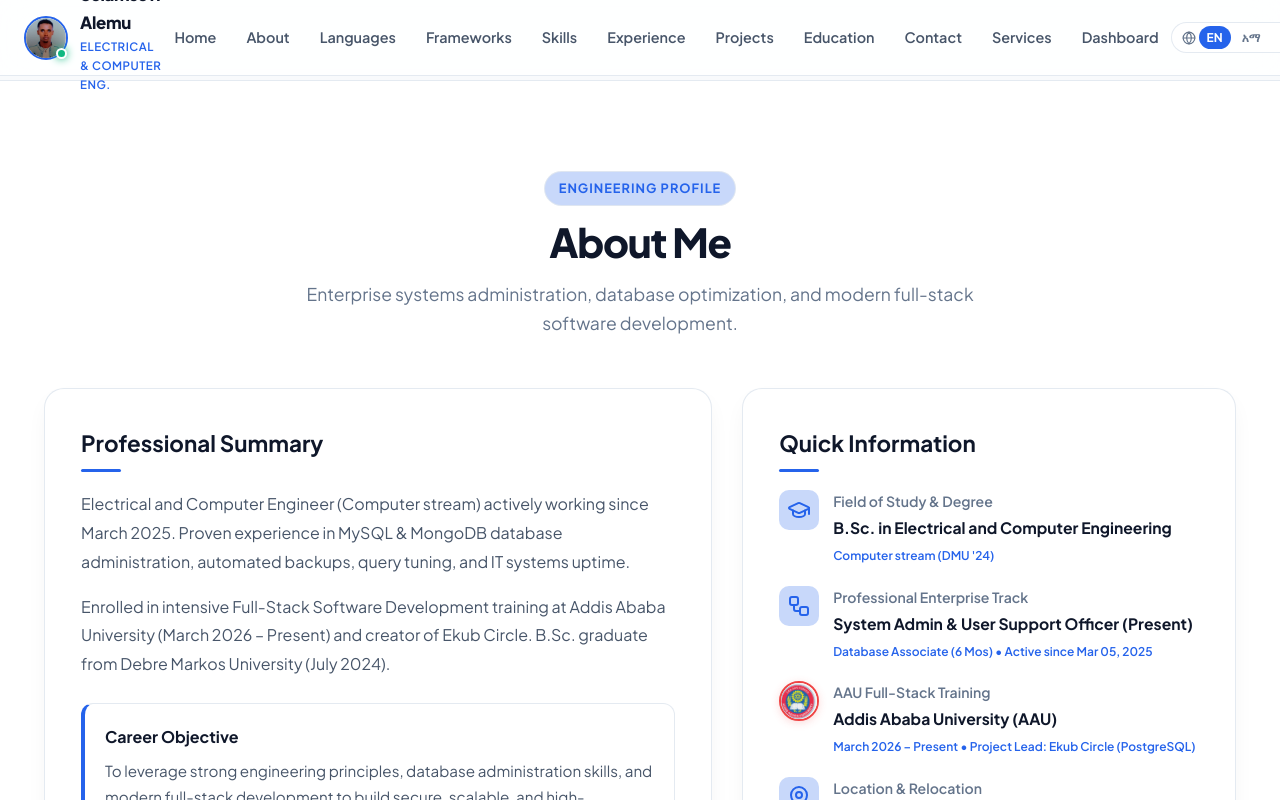
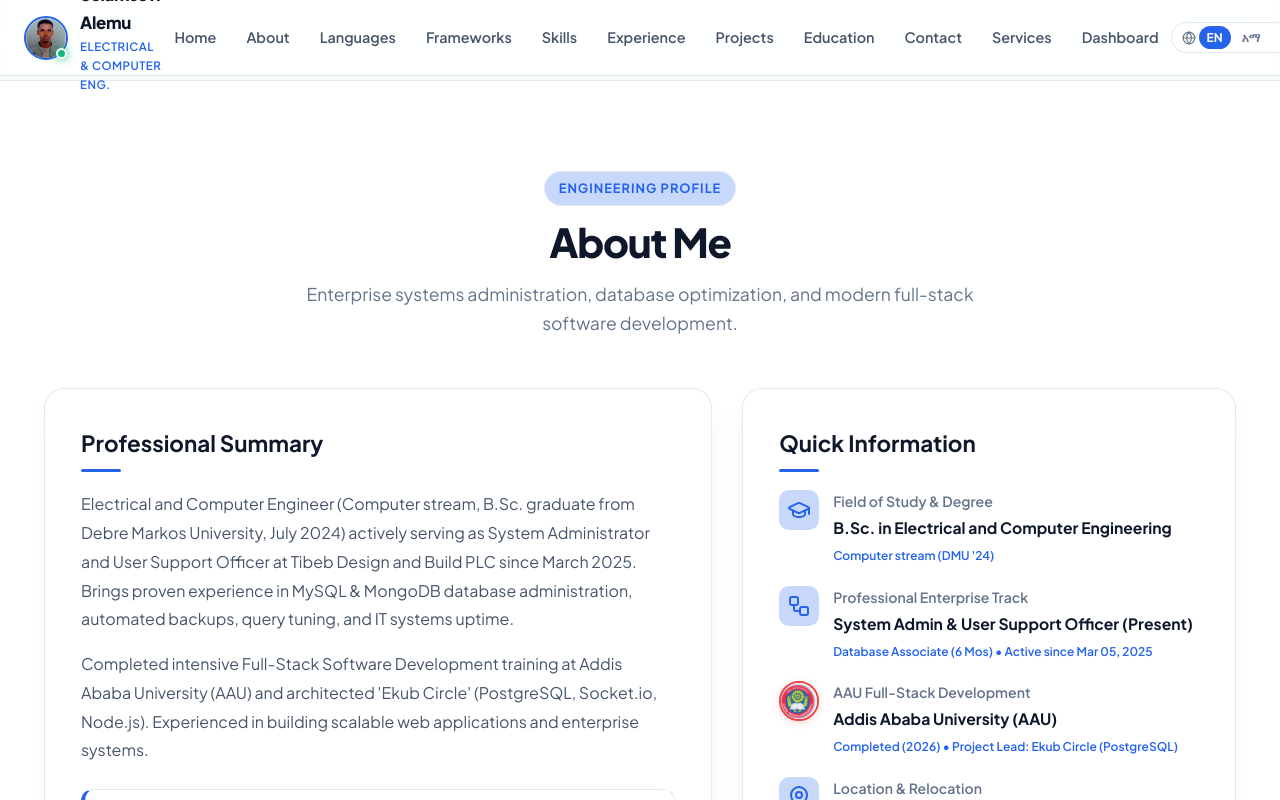
Before and after one commit to selamsewalemu/Selamsew-portfolio2, a React app in the folder frontend/: page /about in a window 1280 px wide. Shown: the top 800 px of the page. Built offline with nearby package versions, Linux system fonts and the light colour scheme; the HTML template or start-up script is replaced by a standard one.

Commit message:
feat: update exact employment details (Tibeb Design and Build PLC) and AAU training completion status across portfolio and CV

```diff
--- a/frontend/src/components/About.jsx
+++ b/frontend/src/components/About.jsx
@@ -128,9 +128,9 @@ function About() {
                   />
                 </div>
                 <div>
-                  <strong>AAU Full-Stack Training</strong>
+                  <strong>AAU Full-Stack Development</strong>
                   <p>Addis Ababa University (AAU)</p>
-                  <small className="fact-tag">March 2026 – Present • Project Lead: Ekub Circle (PostgreSQL)</small>
+                  <small className="fact-tag">Completed (2026) • Project Lead: Ekub Circle (PostgreSQL)</small>
                 </div>
               </div>
 
--- a/frontend/src/components/Education.jsx
+++ b/frontend/src/components/Education.jsx
@@ -95,14 +95,14 @@ function Education() {
                 </span>
                 <span className="edu-grad-date">
                   <Calendar size={15} />
-                  Duration: March 2026 – Present (Still Now)
+                  Status: Completed Graduate (2026)
                 </span>
               </div>
             </div>
           </div>
 
           <p className="edu-description">
-            Undergoing intensive full-stack software development training at Addis Ababa University
+            Completed intensive full-stack software development training at Addis Ababa University
             covering modern web architectures, asynchronous JavaScript, Node.js/Express REST APIs,
             PostgreSQL relational modeling, and real-time Socket.io. Architected and deployed signature
             capstone project: <strong>Ekub Circle</strong>.
--- a/frontend/src/components/Hero.jsx
+++ b/frontend/src/components/Hero.jsx
@@ -84,34 +84,34 @@ GitHub: ${personalInfo.github}
 --------------------------------------------------------------------------------
 1. PROFESSIONAL PROFILE & SUMMARY
 --------------------------------------------------------------------------------
-Electrical and Computer Engineer (Computer stream) actively working since March 2025.
+Electrical and Computer Engineer (Computer stream, B.Sc. Debre Markos University, July 2024).
+Actively serving as System Administrator & User Support Officer at Tibeb Design and Build PLC since March 2025.
 Proven enterprise experience in MySQL/MongoDB database administration, automated backups,
-query tuning, and system administration ensuring 99.8% ERP platform uptime.
+query tuning, and system administration ensuring 99.8% platform uptime.
 
-Enrolled in intensive Full-Stack Software Development training at Addis Ababa University
-(AAU) (March 2026 – Present) and architect of "Ekub Circle" (PostgreSQL, Socket.io, Node.js).
-Graduated with B.Sc. in Electrical and Computer Engineering from Debre Markos University (July 2024).
+Graduate of intensive Full-Stack Software Development training at Addis Ababa University (AAU)
+and architect of "Ekub Circle" (PostgreSQL, Socket.io, Node.js).
 
 --------------------------------------------------------------------------------
 2. PROFESSIONAL EXPERIENCE
 --------------------------------------------------------------------------------
 [1] System Administrator & User Support Officer
-    Enterprise ERP & Software Solutions | Ethiopia
+    Tibeb Design and Build PLC | Ethiopia
     Period: September 2025 – Present (Still Active)
     • Ensuring 99.8% enterprise ERP platform stability, server availability, and LAN uptime.
     • Delivering fast-tier technical user support across administrative departments.
     • Managing local network switches/routers, enforcing backup schedules and access security.
 
 [2] Database Associate / Administrator
-    Enterprise ERP & Software Solutions | Ethiopia
+    Tibeb Design and Build PLC | Ethiopia
     Period: March 05, 2025 – September 2025 (6 Months Specialization)
     • Administered MySQL relational schemas and MongoDB collections for enterprise ERP modules.
     • Authored automated daily backup scripts and tuned indexing, eliminating duplicate records.
     • Accelerated departmental reporting queries by 40%.
 
-[3] Full-Stack Software Development Trainee & Ekub Circle Project Lead
+[3] Full-Stack Software Development Graduate & Ekub Circle Project Lead
     Addis Ababa University (AAU) — Software Training Initiative
-    Period: March 2026 – Present (Still Active)
+    Period: Completed (2026)
     • Architected and developed "Ekub Circle" rotating savings platform.
     • Tech stack: JavaScript (ES6+), Node.js, Express, PostgreSQL, Tailwind CSS, Socket.io.
 
@@ -132,7 +132,7 @@ Graduated with B.Sc. in Electrical and Computer Engineering from Debre Markos Un
   Graduation Date: July 05, 2024 G.C.
 
 • Addis Ababa University (AAU)
-  Full-Stack Software Development Intensive Training (March 2026 – Present)
+  Full-Stack Software Development Intensive Training (Completed 2026)
 
 --------------------------------------------------------------------------------
 4. TECHNICAL SKILLS & PROGRAMMING LANGUAGES
--- a/frontend/src/data/portfolioData.js
+++ b/frontend/src/data/portfolioData.js
@@ -8,7 +8,7 @@ export const personalInfo = {
     "Computer Systems Specialist",
   ],
   tagline:
-    "Electrical and Computer Engineer (Computer stream) bridging enterprise systems administration, database optimization, and modern full-stack web applications.",
+    "Electrical and Computer Engineer (Computer stream) serving as System Administrator & User Support Officer at Tibeb Design and Build PLC, with hands-on expertise in database optimization, ERP uptime, and modern full-stack web applications.",
   email: "selamsewalemu1@gmail.com",
   phone: "+251 92 345 6789",
   location: "Addis Ababa / Debre Markos, Ethiopia",
@@ -17,8 +17,8 @@ export const personalInfo = {
   linkedin: "https://linkedin.com/in/selamsew-alemu",
   telegram: "https://t.me/selamsewalemu",
   stats: [
-    { label: "Active Experience", value: "Since Mar 2025", subtitle: "SysAdmin & DB Associate" },
-    { label: "AAU Training", value: "Mar 2026 – Present", subtitle: "Full-Stack Dev (Active)" },
+    { label: "Active Experience", value: "Since Mar 2025", subtitle: "Tibeb Design & Build" },
+    { label: "AAU Training", value: "Completed", subtitle: "Full-Stack Dev Graduate" },
     { label: "Completed Projects", value: "5 Core Apps", subtitle: "Enterprise & Web" },
     { label: "ERP System Uptime", value: "99.8%", subtitle: "High Availability" },
   ],
@@ -401,7 +401,7 @@ export const skillCategories = [
 export const experience = [
   {
     role: "System Administrator & User Support Officer",
-    company: "Enterprise ERP & Software Solutions",
+    company: "Tibeb Design and Build PLC",
     location: "Ethiopia",
     period: "September 2025 – Present (Still Now)",
     type: "Full-Time (Promoted)",
@@ -416,7 +416,7 @@ export const experience = [
   },
   {
     role: "Database Associate / Administrator",
-    company: "Enterprise ERP & Software Solutions",
+    company: "Tibeb Design and Build PLC",
     location: "Ethiopia",
     period: "March 05, 2025 – September 2025 (6 Months)",
     type: "Full-Time",
@@ -430,17 +430,17 @@ export const experience = [
     tech: ["Database Administration", "MySQL", "MongoDB", "Query Optimization", "Database Schemas", "Backups & Recovery", "SQL"],
   },
   {
-    role: "Full-Stack Software Development Trainee & Ekub Circle Project Lead",
+    role: "Full-Stack Software Development Graduate & Ekub Circle Project Lead",
     company: "Addis Ababa University (AAU) — Software Training Initiative",
     location: "Addis Ababa, Ethiopia",
-    period: "March 2026 – Present (Still Now)",
+    period: "Completed (2026)",
     type: "Intensive Software Training",
-    badge: "Active Training (AAU)",
+    badge: "AAU Graduate",
     highlights: [
-      "Enrolled in intensive full-stack software development training in modern engineering practices at AAU.",
+      "Completed intensive full-stack software development training in modern engineering practices at AAU.",
       "Architected and deployed 'Ekub Circle' — an automated digital community savings platform using JavaScript (ES6+), Node.js, Express, and PostgreSQL.",
       "Engineered real-time lottery draws (Socket.io), relational ledgers, and automated contribution tracking in PostgreSQL.",
-      "Mastering modular REST APIs, JWT authentication, responsive Tailwind CSS styling, and agile team workflows.",
+      "Mastered modular REST APIs, JWT authentication, responsive Tailwind CSS styling, and agile team workflows.",
     ],
     tech: ["JavaScript (ES6+)", "Node.js", "Express.js", "PostgreSQL", "Tailwind CSS", "Socket.io", "REST APIs", "Git"],
   },
@@ -578,7 +578,7 @@ export const projects = [
   {
     id: "ekub-circle",
     title: "Ekub Circle — Digital Rotating Savings Platform",
-    subtitle: "Addis Ababa University (AAU) Full-Stack Project (March 2026 – Present)",
+    subtitle: "Addis Ababa University (AAU) Full-Stack Project Lead Capstone",
     category: "Full Stack",
     image: "https://images.unsplash.com/photo-1559526324-4b87b5e36e44?q=80&w=900",
     overview:
@@ -656,19 +656,19 @@ export const educationData = {
     {
       title: "Full-Stack Software Development Training",
       issuer: "Addis Ababa University (AAU)",
-      date: "March 2026 – Present (Still Now)",
+      date: "Completed (2026)",
       skills: "Full-Stack Web Engineering, JavaScript (ES6+), Node.js, Express, PostgreSQL, Socket.io, REST APIs, Ekub Circle Capstone",
     },
     {
       title: "Enterprise Database Administration & Operations (6-Month Role)",
-      issuer: "Professional Systems Practice",
+      issuer: "Tibeb Design and Build PLC",
       date: "March 2025 – September 2025",
       skills: "MySQL, MongoDB, Schema Modeling, Performance Tuning, Backups, Data Integrity",
     },
     {
       title: "Enterprise ERP System Administration & DB Integration",
-      issuer: "Professional Systems Practice",
-      date: "2024 – 2025",
+      issuer: "Tibeb Design and Build PLC",
+      date: "September 2025 – Present",
       skills: "ERP Deployment, DB Mapping, User Support, System Maintenance",
     },
     {
--- a/frontend/src/i18n/i18n.js
+++ b/frontend/src/i18n/i18n.js
@@ -19,13 +19,13 @@ const resources = {
         hireMe: "Hire Me",
       },
       hero: {
-        badge: "Active Professional • SysAdmin & DB Associate • AAU Trainee",
+        badge: "Active Professional • Tibeb Design & Build • AAU Graduate",
         greeting: "Hello, I'm",
         title: "SELAMSEW ALEMU",
         role: "Electrical & Computer Engineer (Computer Stream)",
-        subRole: "System Admin & User Support Officer | Database Associate | Full-Stack Developer",
+        subRole: "System Admin & User Support Officer at Tibeb Design and Build PLC | Full-Stack Developer",
         description:
-          "Electrical & Computer Engineer with enterprise experience as System Administrator & Database Associate (since March 2025). AAU Full-Stack Software Trainee (March 2026 – Present) and creator of Ekub Circle.",
+          "Electrical and Computer Engineer (Computer stream, B.Sc. Debre Markos University, July 2024). Actively serving as System Administrator & User Support Officer at Tibeb Design and Build PLC since March 2025. Graduate of intensive Full-Stack Software Development training at AAU and creator of Ekub Circle.",
         exploreProjects: "Explore Projects",
         getInTouch: "Get In Touch",
         downloadCV: "Download CV",
@@ -36,7 +36,7 @@ const resources = {
         stats: {
           experience: "Active Experience",
           expSub: "Since March 2025",
-          training: "AAU Training",
+          training: "AAU Graduate",
           trainSub: "Full-Stack Dev",
           projects: "Completed Projects",
           projSub: "Web & Enterprise",
@@ -50,9 +50,9 @@ const resources = {
         subtitle: "Enterprise systems administration, database optimization, and modern full-stack software development.",
         summaryTitle: "Professional Summary",
         summaryText1:
-          "Electrical and Computer Engineer (Computer stream) actively working since March 2025. Proven experience in MySQL & MongoDB database administration, automated backups, query tuning, and IT systems uptime.",
+          "Electrical and Computer Engineer (Computer stream, B.Sc. graduate from Debre Markos University, July 2024) actively serving as System Administrator and User Support Officer at Tibeb Design and Build PLC since March 2025. Brings proven experience in MySQL & MongoDB database administration, automated backups, query tuning, and IT systems uptime.",
         summaryText2:
-          "Enrolled in intensive Full-Stack Software Development training at Addis Ababa University (March 2026 – Present) and creator of Ekub Circle. B.Sc. graduate from Debre Markos University (July 2024).",
+          "Completed intensive Full-Stack Software Development training at Addis Ababa University (AAU) and architected 'Ekub Circle' (PostgreSQL, Socket.io, Node.js). Experienced in building scalable web applications and enterprise systems.",
         objectiveTitle: "Career Objective",
         objectiveText:
           "To leverage strong engineering principles, database administration skills, and modern full-stack development to build secure, scalable, and high-availability enterprise systems.",
@@ -60,8 +60,8 @@ const resources = {
         degree: "B.Sc. in Electrical and Computer Engineering (Computer Stream)",
         specialization: "Field of Study: Electrical and Computer Engineering (Computer stream)",
         university: "Debre Markos University (July 2024)",
-        training: "Addis Ababa University (AAU) — Full-Stack Software Development Training (March 2026 – Present)",
-        currentRole: "System Admin & User Support Officer (Active Since March 05, 2025)",
+        training: "Addis Ababa University (AAU) — Full-Stack Software Development Training (Completed 2026)",
+        currentRole: "System Admin & User Support Officer at Tibeb Design and Build PLC (Active Since March 2025)",
         location: "Addis Ababa / Debre Markos, Ethiopia",
         languagesSpoken: "English (Professional Working Proficiency), Amharic (Native)",
         statusAvailable: "Available for Full-time Roles, Remote Contracts & Technical Consultancy",
@@ -90,7 +90,7 @@ const resources = {
       experience: {
         badge: "Career Track",
         title: "Professional Experience",
-        subtitle: "Active enterprise career track (March 05, 2025 – Present) and AAU software development training (March 2026 – Present).",
+        subtitle: "Active enterprise career track at Tibeb Design and Build PLC (Since March 2025) and AAU Full-Stack Software Development graduate.",
       },
       projects: {
         badge: "Featured Work",
@@ -105,7 +105,7 @@ const resources = {
       education: {
         badge: "Academic & Accreditations",
         title: "Education & Credentials",
-        subtitle: "Debre Markos University degree, AAU software development training (March 2026 – Present), and certifications.",
+        subtitle: "Debre Markos University degree, AAU Full-Stack Software Development graduation, and professional certifications.",
       },
       contact: {
         badge: "Get In Touch",
@@ -141,13 +141,13 @@ const resources = {
         hireMe: "አግኙኝ",
       },
       hero: {
-        badge: "ንቁ ባለሙያ • ሲስተም አድሚንና ዳታቤዝ አሶሲዬት • አዲስ አበባ ዩኒቨርሲቲ ሰልጣኝ",
+        badge: "ንቁ ባለሙያ • ጥበብ ዲዛይን ኤንድ ቢልድ • አ.አ.ዩ ተመራቂ",
         greeting: "ሰላም፣ እኔ",
         title: "ሰላምሰው አለሙ",
         role: "የኤሌክትሪካልና ኮምፒውተር መሀንዲስ (ኮምፒውተር ስትሪም)",
-        subRole: "የሲስተም አድሚኒስትሬተር እና የቴክኒክ ድጋፍ መኮንን | ዳታቤዝ አሶሲዬት | ፉል-ስታክ ሶፍትዌር አበልጻጊ",
+        subRole: "የሲስተም አድሚኒስትሬተር እና የቴክኒክ ድጋፍ መኮንን በጥበብ ዲዛይን ኤንድ ቢልድ ኃ/የተ/የግ/ማህበር | ፉል-ስታክ ሶፍትዌር አበልጻጊ",
         description:
-          "የኤሌክትሪካልና ኮምፒውተር መሀንዲስ። ከማርች 2025 ጀምሮ በሲስተም አድሚኒስትሬተርነትና በዳታቤዝ አሶሲዬትነት ያገለገለ፤ በአዲስ አበባ ዩኒቨርሲቲ የፉል-ስታክ ሰልጣኝና የ'ዕቁብ ሰርክል' ፈጣሪ።",
+          "የኤሌክትሪካልና ኮምፒውተር መሀንዲስ (ኮምፒውተር ስትሪም፣ ደብረ ማርቆስ ዩኒቨርሲቲ 2016 ዓ.ም)። ከማርች 2025 ጀምሮ በጥበብ ዲዛይን ኤንድ ቢልድ ኃ/የተ/የግ/ማህበር በሲስተም አድሚኒስትሬተርነትና በቴክኒክ ድጋፍ መኮንንነት በማገልገል ላይ የሚገኝ። በአዲስ አበባ ዩኒቨርሲቲ የፉል-ስታክ ስልጠናውን ያጠናቀቀና የ'ዕቁብ ሰርክል' ፈጣሪ።",
         exploreProjects: "ፕሮጀክቶችን ይመልከቱ",
         getInTouch: "መልእክት ይላኩ",
         downloadCV: "ሲቪ ያውርዱ",
@@ -158,7 +158,7 @@ const resources = {
         stats: {
           experience: "የስራ ልምድ",
           expSub: "ከማርች 2025 ጀምሮ",
-          training: "አ.አ.ዩ ስልጠና",
+          training: "አ.አ.ዩ ተመራቂ",
           trainSub: "ፉል-ስታክ አበልጻጊ",
           projects: "የተጠናቀቁ ፕሮጀክቶች",
           projSub: "ዌብና ሲስተሞች",
@@ -172,9 +172,9 @@ const resources = {
         subtitle: "የኢንተርፕራይዝ ሲስተምስ አስተዳደር፣ የዳታቤዝ ማሻሻያ እና ዘመናዊ የፉል-ስታክ ዌብ ሶፍትዌር ግንባታ።",
         summaryTitle: "የሙያ ማጠቃለያ",
         summaryText1:
-          "የኤሌክትሪካልና ኮምፒውተር መሀንዲስ (ኮምፒውተር ስትሪም)። ከማርች 2025 ጀምሮ የዳታቤዝ አስተዳደር (MySQL/MongoDB)፣ የባክአፕ ቁጥጥር እና የERP ሲስተም አስተዳደርን በከፍተኛ ዝግጁነት አከናውናለሁ።",
+          "የኤሌክትሪካልና ኮምፒውተር መሀንዲስ (ኮምፒውተር ስትሪም፣ ከደብረ ማርቆስ ዩኒቨርሲቲ በሐምሌ 2016 ዓ.ም የተመረቀ)። ከማርች 2025 ጀምሮ በጥበብ ዲዛይን ኤንድ ቢልድ ኃ/የተ/የግ/ማህበር በሲስተም አድሚኒስትሬተርነት እና በቴክኒክ ድጋፍ መኮንንነት እሰራለሁ። በMySQL/MongoDB ዳታቤዝ አስተዳደር፣ በባክአፕ ቁጥጥር እና በሲስተም አስተማማኝነት የተረጋገጠ ልምድ አለኝ።",
         summaryText2:
-          "በአዲስ አበባ ዩኒቨርሲቲ (AAU) የፉል-ስታክ ሶፍትዌር ሰልጣኝ (ከማርች 2026 ጀምሮ) እና የ'ዕቁብ ሰርክል' ፈጣሪ። ከደብረ ማርቆስ ዩኒቨርሲቲ በቢ.ኤስ.ሲ ተመርቄያለሁ (ሐምሌ 2016 ዓ.ም)።",
+          "በአዲስ አበባ ዩኒቨርሲቲ (AAU) የተጠናከረ የፉል-ስታክ ሶፍትዌር ስልጠናዬን ያጠናቀቅኩ ሲሆን የዲጂታል ማህበረሰብ ቁጠባ መድረክ የሆነውን 'ዕቁብ ሰርክል' (Ekub Circle) በPostgreSQL እና Node.js ገንብቻለሁ።",
         objectiveTitle: "የሙያ ግብ",
         objectiveText:
           "ጠንካራ የምህንድስና መርሆችን፣ የዳታቤዝ አስተዳደር ብቃትን እና ዘመናዊ ፉል-ስታክ ቴክኖሎጂዎችን በመጠቀም ደህንነታቸው የተጠበቀ፣ አስተማማኝና ፈጣን የኢንተርፕራይዝ ሲስተሞችን መገንባት።",
@@ -182,8 +182,8 @@ const resources = {
         degree: "ቢ.ኤስ.ሲ በኤሌክትሪካልና ኮምፒውተር ምህንድስና (ኮምፒውተር ስትሪም)",
         specialization: "የትምህርት መስክ: ኤሌክትሪካልና ኮምፒውተር ምህንድስና (ኮምፒውተር ዘርፍ)",
         university: "ደብረ ማርቆስ ዩኒቨርሲቲ (ሐምሌ 2016 ዓ.ም / July 2024)",
-        training: "አዲስ አበባ ዩኒቨርሲቲ (AAU) — የፉል-ስታክ ሶፍትዌር ስልጠና (ማርች 2026 – አሁን)",
-        currentRole: "ሲስተም አድሚኒስትሬተር እና ቴክኒክ ድጋፍ መኮንን (ከማርች 2025 ጀምሮ)",
+        training: "አዲስ አበባ ዩኒቨርሲቲ (AAU) — የፉል-ስታክ ሶፍትዌር ስልጠና (የተጠናቀቀ 2026)",
+        currentRole: "ሲስተም አድሚኒስትሬተር እና ቴክኒክ ድጋፍ መኮንን በጥበብ ዲዛይን ኤንድ ቢልድ ኃ/የተ/የግ/ማህበር (ከማርች 2025 ጀምሮ)",
         location: "አዲስ አበባ / ደብረ ማርቆስ፣ ኢትዮጵያ",
         languagesSpoken: "እንግሊዝኛ (በስራ ደረጃ የተካነ)፣ አማርኛ (የአፍ መፍቻ)",
         statusAvailable: "ለሙሉ ጊዜ ስራ፣ የርቀት ኮንትራት እና አማካሪነት ዝግጁ",
@@ -212,7 +212,7 @@ const resources = {
       experience: {
         badge: "የስራ ጉዞ",
         title: "የስራ ልምድ",
-        subtitle: "የኢንተርፕራይዝ የስራ ልምድ (ከማርች 05, 2025 ጀምሮ) እና የአዲስ አበባ ዩኒቨርሲቲ ስልጠና (ከማርች 2026 ጀምሮ)።",
+        subtitle: "በጥበብ ዲዛይን ኤንድ ቢልድ ኃ/የተ/የግ/ማህበር የስራ ልምድ (ከማርች 2025 ጀምሮ) እና የአዲስ አበባ ዩኒቨርሲቲ ፉል-ስታክ ምረቃ።",
       },
       projects: {
         badge: "ተለይተው የቀረቡ ስራዎች",
@@ -263,13 +263,13 @@ const resources = {
         hireMe: "Me recruter",
       },
       hero: {
-        badge: "Professionnel Actif • SysAdmin & Base de Données • Formation AAU",
+        badge: "Professionnel Actif • Tibeb Design & Build • Diplômé AAU",
         greeting: "Bonjour, je suis",
         title: "SELAMSEW ALEMU",
         role: "Ingénieur en Électrique & Informatique (Option Informatique)",
-        subRole: "Administrateur Système & Support • Associé Base de Données • Développeur Full-Stack",
+        subRole: "Administrateur Système & Support chez Tibeb Design & Build PLC • Développeur Full-Stack",
         description:
-          "Ingénieur en électricité et informatique avec expérience en administration système et bases de données (depuis mars 2025). Stagiaire full-stack à l'AAU et créateur d'Ekub Circle.",
+          "Ingénieur en génie électrique et informatique (B.Sc. Université de Debre Markos, juillet 2024). Administrateur système et support utilisateur chez Tibeb Design and Build PLC depuis mars 2025. Diplômé de la formation intensive full-stack AAU et créateur d'Ekub Circle.",
         exploreProjects: "Voir les projets",
         getInTouch: "Me contacter",
         downloadCV: "Télécharger CV",
@@ -280,7 +280,7 @@ const resources = {
         stats: {
           experience: "Expérience Active",
           expSub: "Depuis Mars 2025",
-          training: "Formation AAU",
+          training: "Diplômé AAU",
           trainSub: "Dév Full-Stack",
           projects: "Projets Réalisés",
           projSub: "Web & Systèmes",
@@ -294,9 +294,9 @@ const resources = {
         subtitle: "Administration de systèmes d'entreprise, optimisation de bases de données et développement full-stack moderne.",
         summaryTitle: "Résumé Professionnel",
         summaryText1:
-          "Ingénieur en électricité et informatique actif depuis mars 2025. Expérience confirmée en administration de bases de données (MySQL/MongoDB), sauvegardes et haute disponibilité des systèmes ERP.",
+          "Ingénieur en électricité et informatique (B.Sc. Université de Debre Markos, juillet 2024) en poste en tant qu'administrateur système et support utilisateur chez Tibeb Design and Build PLC depuis mars 2025. Expertise confirmée en gestion de bases de données MySQL/MongoDB, sauvegardes automatisées et disponibilité (99,8%).",
         summaryText2:
-          "En formation full-stack intensive à l'Université d'Addis-Abeba (AAU, mars 2026 – présent) et créateur d'Ekub Circle. Diplômé B.Sc. de l'Université de Debre Markos (juillet 2024).",
+          "Diplômé de la formation intensive en développement full-stack de l'Université d'Addis-Abeba (AAU) et concepteur d'Ekub Circle (PostgreSQL, Socket.io, Node.js).",
         objectiveTitle: "Objectif de Carrière",
         objectiveText:
           "Concevoir et maintenir des architectures logicielles et systèmes d'entreprise sécurisés, performants et hautement disponibles.",
@@ -304,8 +304,8 @@ const resources = {
         degree: "B.Sc. en Génie Électrique & Informatique (Option Informatique)",
         specialization: "Domaine d'études : Génie Électrique & Informatique",
         university: "Université de Debre Markos (Juillet 2024)",
-        training: "Université d'Addis-Abeba (AAU) — Formation Full-Stack (Mars 2026 – Présent)",
-        currentRole: "Administrateur Système & Support (Actif depuis le 5 mars 2025)",
+        training: "Université d'Addis-Abeba (AAU) — Formation Full-Stack (Complétée 2026)",
+        currentRole: "Administrateur Système & Support chez Tibeb Design and Build PLC (Depuis mars 2025)",
         location: "Addis-Abeba / Debre Markos, Éthiopie",
         languagesSpoken: "Anglais (professionnel), Amharique (langue maternelle)",
         statusAvailable: "Disponible pour opportunités temps plein & contrats à distance",
@@ -334,7 +334,7 @@ const resources = {
       experience: {
         badge: "Parcours Professionnel",
         title: "Expérience Professionnelle",
-        subtitle: "Parcours actif en entreprise et formation d'ingénierie logicielle à l'Université d'Addis-Abeba.",
+        subtitle: "Parcours professionnel chez Tibeb Design and Build PLC (Depuis mars 2025) et diplômé de la formation full-stack AAU.",
       },
       projects: {
         badge: "Réalisations",
```
